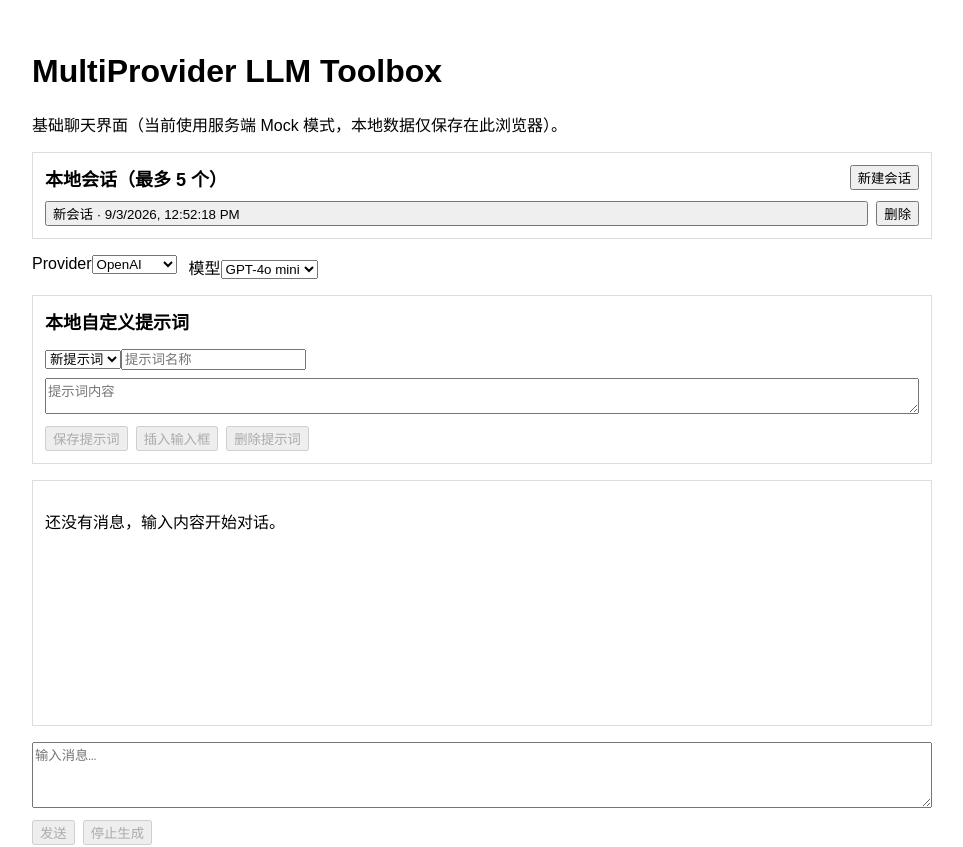
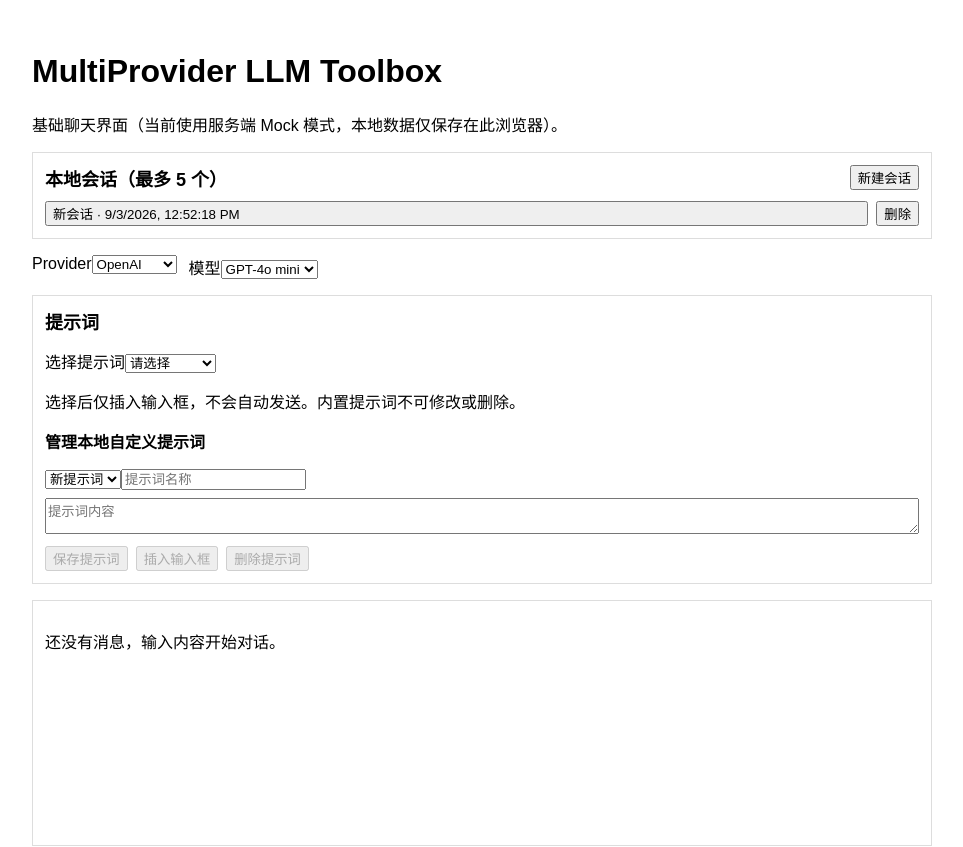
Before and after one commit to circle06/-, a Next.js app: page / in a window 1280 px wide. Shown: the top 847 px of the page, without its empty margins (158-1121 px from the left). Built offline with nearby package versions, Linux system fonts and the light colour scheme.

Commit message:
feat: add built-in prompts

```diff
--- /dev/null
+++ b/app/api/prompts/route.ts
@@ -0,0 +1,12 @@
+import { NextResponse } from "next/server";
+import { listBuiltInPrompts } from "@/prompts/built-in-prompts";
+
+export const dynamic = "force-dynamic";
+
+export function GET(request: Request) {
+  const configuredAccessCode = process.env.ACCESS_CODE;
+  if (configuredAccessCode && request.headers.get("x-access-code") !== configuredAccessCode) {
+    return NextResponse.json({ error: { code: "UNAUTHORIZED", message: "Access denied." } }, { status: 401 });
+  }
+  return NextResponse.json({ prompts: listBuiltInPrompts() });
+}
--- a/app/page.tsx
+++ b/app/page.tsx
@@ -1,6 +1,7 @@
 "use client";
 
 import { useEffect, useRef, useState } from "react";
+import type { BuiltInPrompt } from "@/prompts/built-in-prompts";
 import { parseSseText, type ParsedSseEvent } from "@/ui/chat-sse";
 import {
   deleteChatSession,
@@ -17,6 +18,12 @@
   type LocalMessage,
   type LocalPrompt,
 } from "@/ui/local-data";
+import {
+  builtInPromptValue,
+  localPromptValue,
+  promptContentForSelection,
+  type PromptSelection,
+} from "@/ui/prompt-selection";
 
 interface PageProvider {
   id: string;
@@ -62,6 +69,8 @@
   const [sessions, setSessions] = useState<LocalChatSession[]>([]);
   const [activeSessionId, setActiveSessionId] = useState("");
   const [prompts, setPrompts] = useState<LocalPrompt[]>([]);
+  const [builtInPrompts, setBuiltInPrompts] = useState<BuiltInPrompt[]>([]);
+  const [promptSelection, setPromptSelection] = useState<PromptSelection>("");
   const [selectedPromptId, setSelectedPromptId] = useState("");
   const [promptName, setPromptName] = useState("");
   const [promptContent, setPromptContent] = useState("");
@@ -69,6 +78,7 @@
   const [loading, setLoading] = useState(false);
   const [error, setError] = useState("");
   const [loadingProviders, setLoadingProviders] = useState(true);
+  const [loadingPrompts, setLoadingPrompts] = useState(true);
   const [retryRequest, setRetryRequest] = useState<ChatRequest | null>(null);
   const abortRef = useRef<AbortController | null>(null);
   const cancelRequestedRef = useRef(false);
@@ -121,10 +131,25 @@
   }
 
   useEffect(() => {
+    let active = true;
     try { setPrompts(loadLocalPrompts(window.localStorage)); }
     catch { setError("浏览器本地提示词读取失败。"); }
 
-    let active = true;
+    void fetch("/api/prompts")
+      .then(async (response) => {
+        if (!response.ok) throw await readError(response);
+        return response.json() as Promise<{ prompts?: BuiltInPrompt[] }>;
+      })
+      .then((body) => {
+        if (active) setBuiltInPrompts(Array.isArray(body.prompts) ? body.prompts : []);
+      })
+      .catch((reason: unknown) => {
+        if (active) setError(reason instanceof Error ? reason.message : "内置提示词加载失败。");
+      })
+      .finally(() => {
+        if (active) setLoadingPrompts(false);
+      });
+
     void fetch("/api/providers")
       .then(async (response) => {
         if (!response.ok) throw await readError(response);
@@ -290,6 +315,12 @@
     setPromptContent(prompt?.content ?? "");
   }
 
+  function insertSelectedPrompt(selection: PromptSelection) {
+    setPromptSelection(selection);
+    const content = promptContentForSelection(selection, builtInPrompts, prompts);
+    if (content !== undefined) setInput(content);
+  }
+
   function savePrompt() {
     const name = promptName.trim();
     const content = promptContent.trim();
@@ -311,6 +342,7 @@
     setSelectedPromptId("");
     setPromptName("");
     setPromptContent("");
+    if (promptSelection === localPromptValue(selectedPromptId)) setPromptSelection("");
   }
 
   const canSend = Boolean(providerId && modelId && input.trim()) && !loading;
@@ -352,8 +384,28 @@
         </label>
       </section>
 
-      <section aria-label="自定义提示词" style={{ border: "1px solid #ddd", padding: 12, marginBottom: 16 }}>
-        <h2 style={{ marginTop: 0, fontSize: 18 }}>本地自定义提示词</h2>
+      <section aria-label="提示词" style={{ border: "1px solid #ddd", padding: 12, marginBottom: 16 }}>
+        <h2 style={{ marginTop: 0, fontSize: 18 }}>提示词</h2>
+        <label>
+          选择提示词
+          <select
+            aria-label="选择内置或本地提示词"
+            value={promptSelection}
+            onChange={(event) => insertSelectedPrompt(event.target.value as PromptSelection)}
+            disabled={loadingPrompts || loading}
+          >
+            <option value="">请选择</option>
+            <optgroup label="内置提示词（只读）">
+              {builtInPrompts.map((prompt) => <option key={prompt.id} value={builtInPromptValue(prompt.id)}>{prompt.name}</option>)}
+            </optgroup>
+            <optgroup label="本地自定义提示词">
+              {prompts.map((prompt) => <option key={prompt.id} value={localPromptValue(prompt.id)}>{prompt.name}</option>)}
+            </optgroup>
+          </select>
+        </label>
+        <p style={{ marginBottom: 12 }}>选择后仅插入输入框，不会自动发送。内置提示词不可修改或删除。</p>
+
+        <h3 style={{ fontSize: 16 }}>管理本地自定义提示词</h3>
         <select aria-label="选择提示词" value={selectedPromptId} onChange={(event) => selectPrompt(event.target.value)}>
           <option value="">新提示词</option>
           {prompts.map((prompt) => <option key={prompt.id} value={prompt.id}>{prompt.name}</option>)}
--- /dev/null
+++ b/src/prompts/built-in-prompts.ts
@@ -0,0 +1,31 @@
+export interface BuiltInPrompt {
+  id: string;
+  name: string;
+  content: string;
+  updatedAt: string;
+}
+
+const builtInPrompts: readonly BuiltInPrompt[] = [
+  {
+    id: "summarize",
+    name: "总结",
+    content: "请将以下内容概括为三个要点，并保留重要事实：\n\n",
+    updatedAt: "2026-09-03T00:00:00.000Z",
+  },
+  {
+    id: "translate-zh-en",
+    name: "中英翻译",
+    content: "请将以下内容翻译成英文，保持原意和语气，只输出译文：\n\n",
+    updatedAt: "2026-09-03T00:00:00.000Z",
+  },
+  {
+    id: "explain-code",
+    name: "代码解释",
+    content: "请解释以下代码的用途、主要流程和潜在风险：\n\n",
+    updatedAt: "2026-09-03T00:00:00.000Z",
+  },
+];
+
+export function listBuiltInPrompts(): BuiltInPrompt[] {
+  return builtInPrompts.map((prompt) => ({ ...prompt }));
+}
--- /dev/null
+++ b/src/ui/prompt-selection.ts
@@ -0,0 +1,26 @@
+import type { BuiltInPrompt } from "@/prompts/built-in-prompts";
+import type { LocalPrompt } from "@/ui/local-data";
+
+export type PromptSelection = `built-in:${string}` | `local:${string}` | "";
+
+export function builtInPromptValue(promptId: string): PromptSelection {
+  return `built-in:${promptId}`;
+}
+
+export function localPromptValue(promptId: string): PromptSelection {
+  return `local:${promptId}`;
+}
+
+export function promptContentForSelection(
+  selection: PromptSelection,
+  builtInPrompts: readonly BuiltInPrompt[],
+  localPrompts: readonly LocalPrompt[],
+): string | undefined {
+  if (selection.startsWith("built-in:")) {
+    return builtInPrompts.find((prompt) => prompt.id === selection.slice("built-in:".length))?.content;
+  }
+  if (selection.startsWith("local:")) {
+    return localPrompts.find((prompt) => prompt.id === selection.slice("local:".length))?.content;
+  }
+  return undefined;
+}
```
Also changed, not shown: 2 other files (tests, documents, lock files or other folders).
